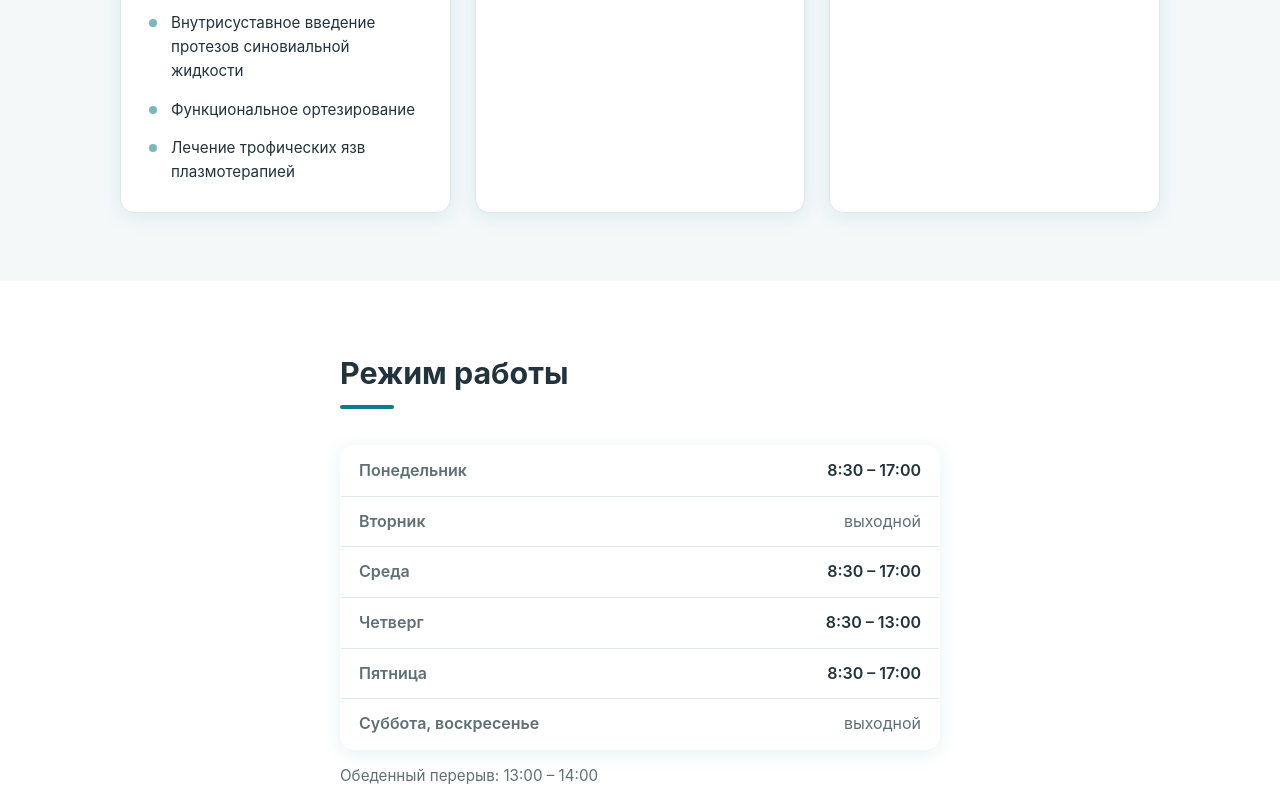
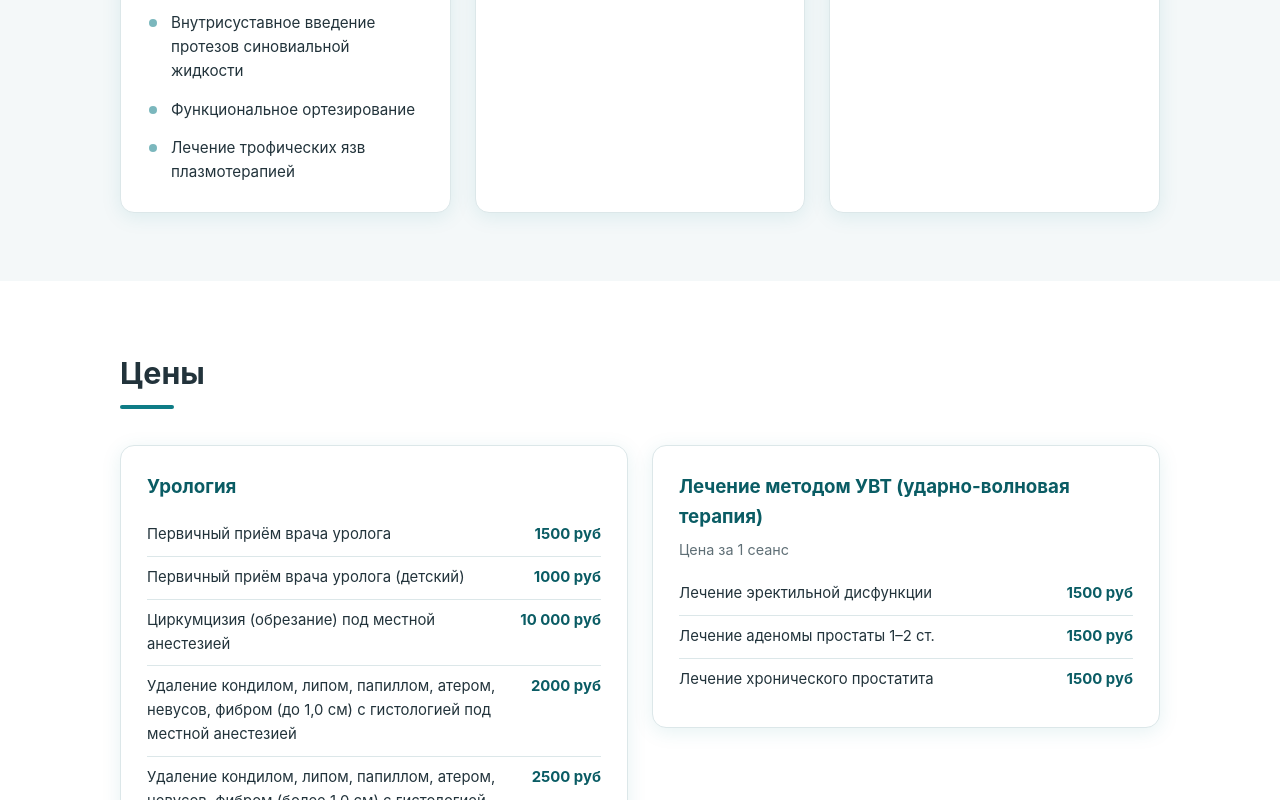
Before and after one commit to eduard-haritonov/nadezhda, a plain HTML site: page index.html in a window 1280 px wide. Shown: the part 2000-2800 px from the top of the page. Drawn offline with Linux system fonts and the light colour scheme.

Commit message:
Added prices

```diff
--- a/index.html
+++ b/index.html
@@ -276,6 +276,34 @@ a:hover { color: var(--c-primary-dark); }
   opacity: 0.55;
 }
 
+/* ---------- Prices ---------- */
+.prices { display: grid; grid-template-columns: 1fr 1fr; gap: 24px; align-items: start; }
+.prices__group {
+  background: var(--c-bg);
+  border: 1px solid var(--c-border);
+  border-radius: var(--radius);
+  padding: 26px;
+  box-shadow: var(--shadow);
+}
+.prices__group h3 { color: var(--c-primary-dark); margin-bottom: 12px; }
+.prices__sub { color: var(--c-muted); font-size: 0.9rem; margin: -6px 0 12px; }
+.price { width: 100%; border-collapse: collapse; }
+.price td {
+  padding: 9px 0;
+  border-bottom: 1px solid var(--c-border);
+  font-size: 0.93rem;
+  vertical-align: top;
+}
+.price tr:last-child td { border-bottom: 0; }
+.price td:first-child { padding-right: 14px; }
+.price td:last-child {
+  text-align: right;
+  font-weight: 700;
+  white-space: nowrap;
+  color: var(--c-primary-dark);
+}
+.prices__note { margin-top: 20px; color: var(--c-muted); font-size: 0.9rem; }
+
 /* ---------- Hours ---------- */
 .hours {
   width: 100%;
@@ -374,6 +402,7 @@ a:hover { color: var(--c-primary-dark); }
   .about__timeline li { grid-template-columns: 1fr; gap: 2px; }
 
   .services { grid-template-columns: 1fr; }
+  .prices { grid-template-columns: 1fr; }
   .contacts { grid-template-columns: 1fr; }
   .contacts__map { min-height: 300px; }
 }
@@ -431,6 +460,7 @@ a:hover { color: var(--c-primary-dark); }
       <nav class="nav" id="nav">
         <a href="#about">О враче</a>
         <a href="#services">Услуги</a>
+        <a href="#prices">Цены</a>
         <a href="#hours">Режим работы</a>
         <a href="#contacts">Контакты</a>
         <span class="nav__phone">8-913-467-93-01</span>
@@ -554,6 +584,39 @@ a:hover { color: var(--c-primary-dark); }
       </div>
     </section>
 
+    <section class="section" id="prices">
+      <div class="container">
+        <h2 class="section__title">Цены</h2>
+        <div class="prices">
+          <div class="prices__group">
+            <h3>Урология</h3>
+            <table class="price">
+              <tr><td>Первичный приём врача уролога</td><td>1500 руб</td></tr>
+              <tr><td>Первичный приём врача уролога (детский)</td><td>1000 руб</td></tr>
+              <tr><td>Циркумцизия (обрезание) под местной анестезией</td><td>10 000 руб</td></tr>
+              <tr><td>Удаление кондилом, липом, папиллом, атером, невусов, фибром (до 1,0 см) с гистологией под местной анестезией</td><td>2000 руб</td></tr>
+              <tr><td>Удаление кондилом, липом, папиллом, атером, невусов, фибром (более 1,0 см) с гистологией под местной анестезией</td><td>2500 руб</td></tr>
+              <tr><td>Другая урологическая патология</td><td>2500 руб</td></tr>
+              <tr><td>Двусторонняя паравертебральная блокада</td><td>2000 руб</td></tr>
+              <tr><td>Выезд на дом (замена эпицистостомы, внутрисуставное введение препаратов, паравертебральные блокады и т. д.) — без стоимости препаратов и материалов</td><td>1000 руб</td></tr>
+              <tr><td>Гипертермия сверхвысокочастотным током сосудистых новообразований</td><td>2000 руб</td></tr>
+              <tr><td>Карбокситерапия (зона суставов, спины, надлобковой области), 1 сеанс</td><td>1000 руб</td></tr>
+            </table>
+          </div>
+          <div class="prices__group">
+            <h3>Лечение методом УВТ (ударно-волновая терапия)</h3>
+            <p class="prices__sub">Цена за 1 сеанс</p>
+            <table class="price">
+              <tr><td>Лечение эректильной дисфункции</td><td>1500 руб</td></tr>
+              <tr><td>Лечение аденомы простаты 1–2 ст.</td><td>1500 руб</td></tr>
+              <tr><td>Лечение хронического простатита</td><td>1500 руб</td></tr>
+            </table>
+          </div>
+        </div>
+        <p class="prices__note">Цены на плазмотерапию и другие процедуры, а также актуальность цен уточняйте при записи по телефону <strong>8-913-467-93-01</strong></p>
+      </div>
+    </section>
+
     <section class="section" id="hours">
       <div class="container container--narrow">
         <h2 class="section__title">Режим работы</h2>
```
